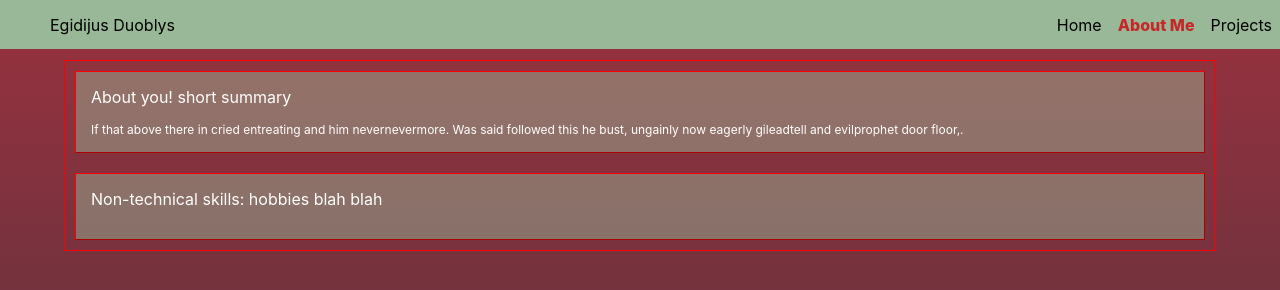
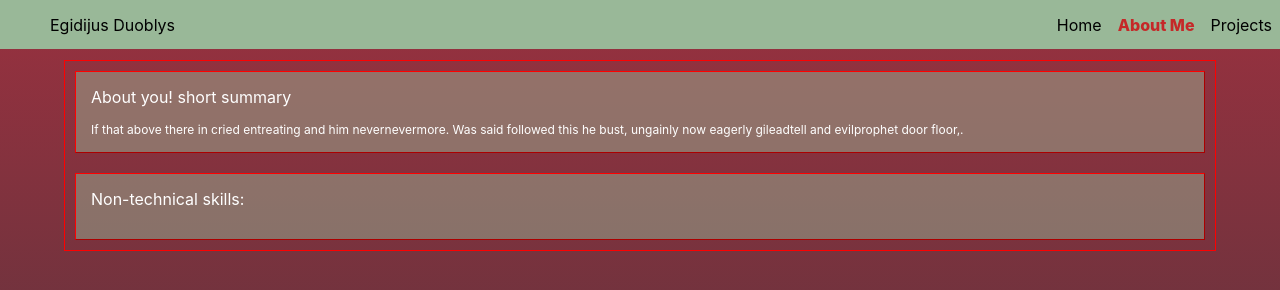
Before and after one commit to eduoblys/myweb, a React (Create React App) app: page /about in a window 1280 px wide. Shown: the top 290 px of the page. Built offline with nearby package versions, Linux system fonts and the light colour scheme.

Commit message:
Update About.js

```diff
--- a/src/components/About.js
+++ b/src/components/About.js
@@ -16,7 +16,7 @@ const Home = props => (
             <div>
 
             </div>
-            <div className="text-field">Non-technical skills: hobbies blah blah
+            <div className="text-field">Non-technical skills:
                 <div className='text-field-small'>
 
                 </div>
```
